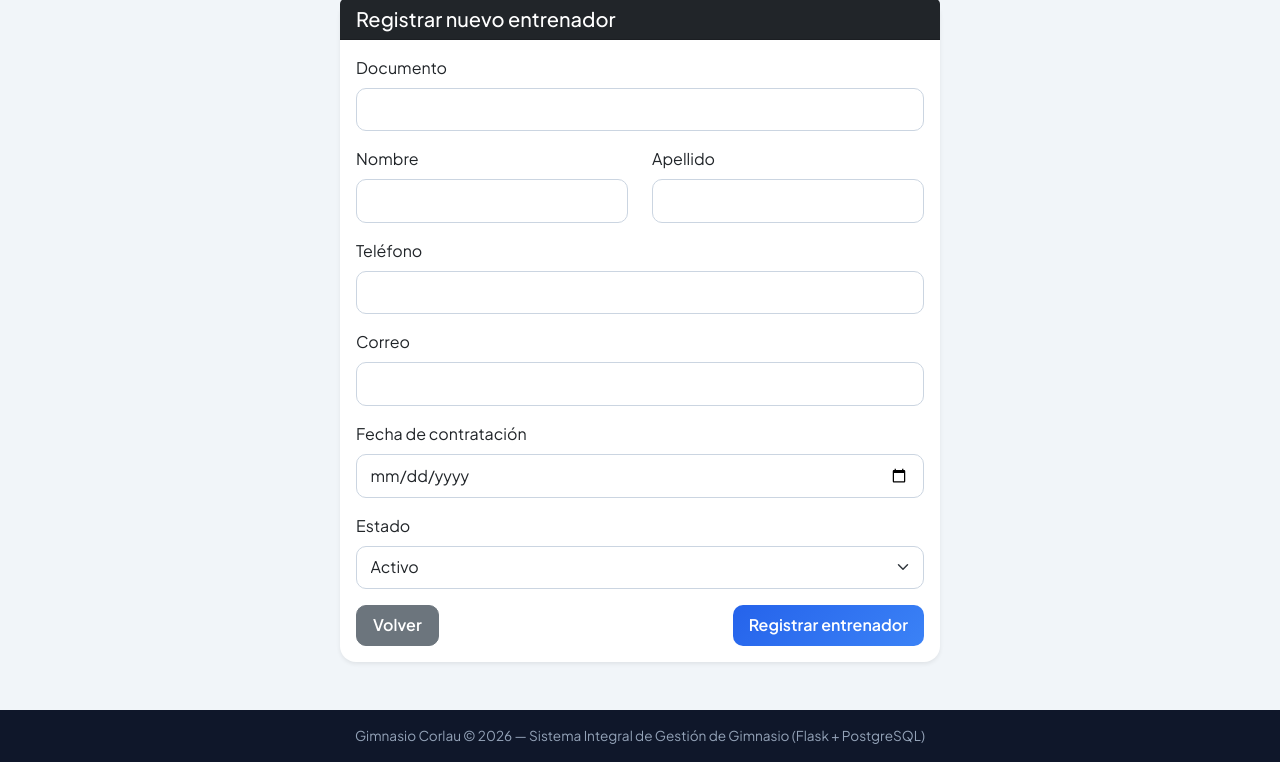
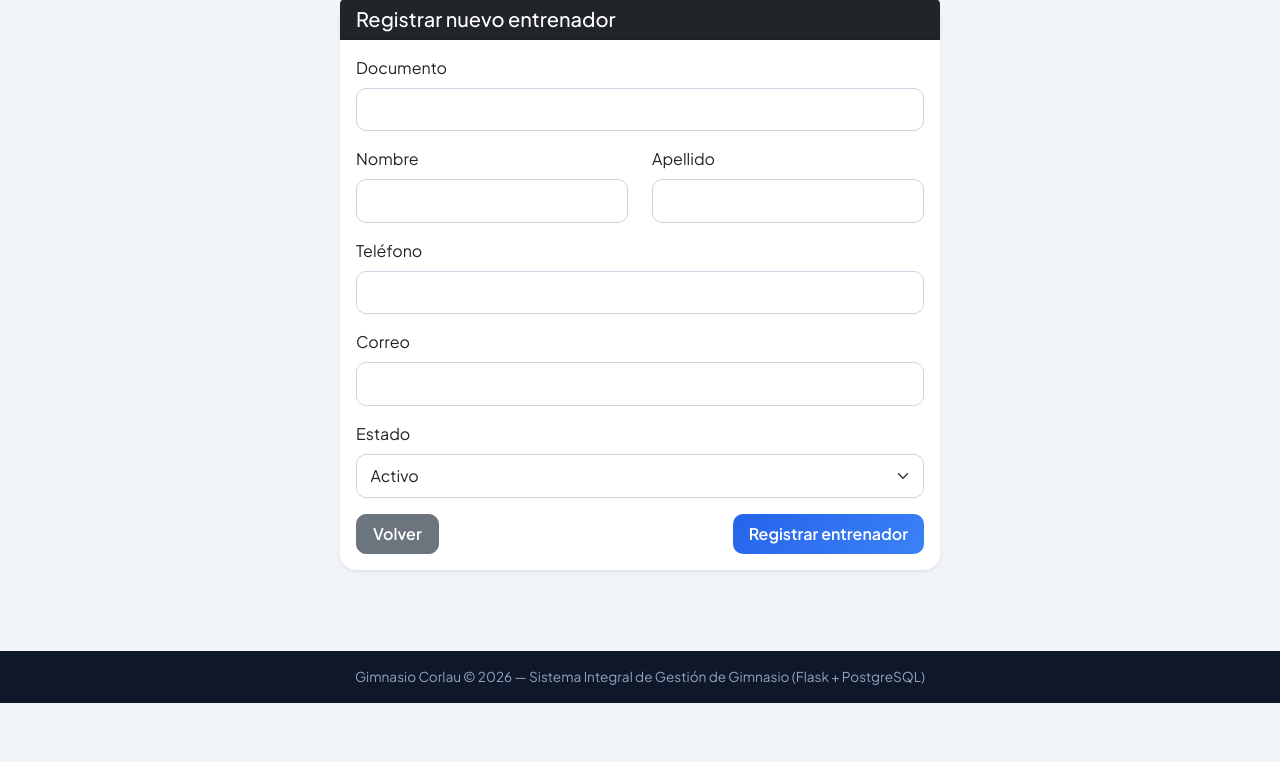
Before and after one commit to laurachaux09/Proyectofinal_Programaci-nWeb, a Flask app: page /entrenadores/crear in a window 1280 px wide. Shown: the part 97-859 px from the top of the page. After the commit the page ends 800 px from the top, so only its background shows below. Run offline with Flask 3, Linux system fonts and the light colour scheme; some libraries are stand-ins or nearby versions.

Commit message:
Modificación en entrenadores para que no deje colocar fecha de contratación... ademas inicio de las pruebas (se sube el doc plan_pruebas y las imagenes de evidencias)

```diff
--- a/routes/entrenadores.py
+++ b/routes/entrenadores.py
@@ -32,10 +32,9 @@ def crear_entrenador():
         apellido = request.form.get("apellido", "").strip()
         telefono = request.form.get("telefono", "").strip() or None
         correo = request.form.get("correo", "").strip()
-        fecha_contratacion = request.form.get("fecha_contratacion", "").strip()
         estado = request.form.get("estado", "ACTIVO").strip().upper()
 
-        if not documento or not nombre or not apellido or not correo or not fecha_contratacion:
+        if not documento or not nombre or not apellido or not correo:
             flash("Todos los campos obligatorios deben completarse.", "warning")
             return render_template("entrenadores/crear.html")
 
@@ -47,9 +46,9 @@ def crear_entrenador():
         cur = conn.cursor()
         try:
             cur.execute("""
-                INSERT INTO entrenador (documento, nombre, apellido, telefono, correo, fecha_contratacion, estado)
-                VALUES (%s, %s, %s, %s, %s, %s, %s)
-            """, (documento, nombre, apellido, telefono, correo, fecha_contratacion, estado))
+                INSERT INTO entrenador (documento, nombre, apellido, telefono, correo, estado)
+                VALUES (%s, %s, %s, %s, %s, %s)
+            """, (documento, nombre, apellido, telefono, correo, estado))
             conn.commit()
             flash("Entrenador registrado correctamente.", "success")
             return redirect(url_for("entrenadores.listar_entrenadores"))
@@ -81,16 +80,15 @@ def editar_entrenador(entrenador_id):
         apellido = request.form.get("apellido", "").strip()
         telefono = request.form.get("telefono", "").strip() or None
         correo = request.form.get("correo", "").strip()
-        fecha_contratacion = request.form.get("fecha_contratacion", "").strip()
         estado = request.form.get("estado", "ACTIVO").strip().upper()
 
         try:
             cur.execute("""
                 UPDATE entrenador
                 SET documento = %s, nombre = %s, apellido = %s, telefono = %s,
-                    correo = %s, fecha_contratacion = %s, estado = %s
+                    correo = %s, estado = %s
                 WHERE entrenador_id = %s
-            """, (documento, nombre, apellido, telefono, correo, fecha_contratacion, estado, entrenador_id))
+            """, (documento, nombre, apellido, telefono, correo, estado, entrenador_id))
             conn.commit()
             flash("Entrenador actualizado correctamente.", "success")
             cur.close()
--- a/templates/entrenadores/crear.html
+++ b/templates/entrenadores/crear.html
@@ -28,10 +28,6 @@
                 <input type="email" name="correo" class="form-control" maxlength="100" required>
             </div>
             <div class="mb-3">
-                <label class="form-label">Fecha de contratación</label>
-                <input type="date" name="fecha_contratacion" class="form-control" required>
-            </div>
-            <div class="mb-3">
                 <label class="form-label">Estado</label>
                 <select name="estado" class="form-select" required>
                     <option value="ACTIVO">Activo</option>
```
Also changed, not shown: 5 other files.
